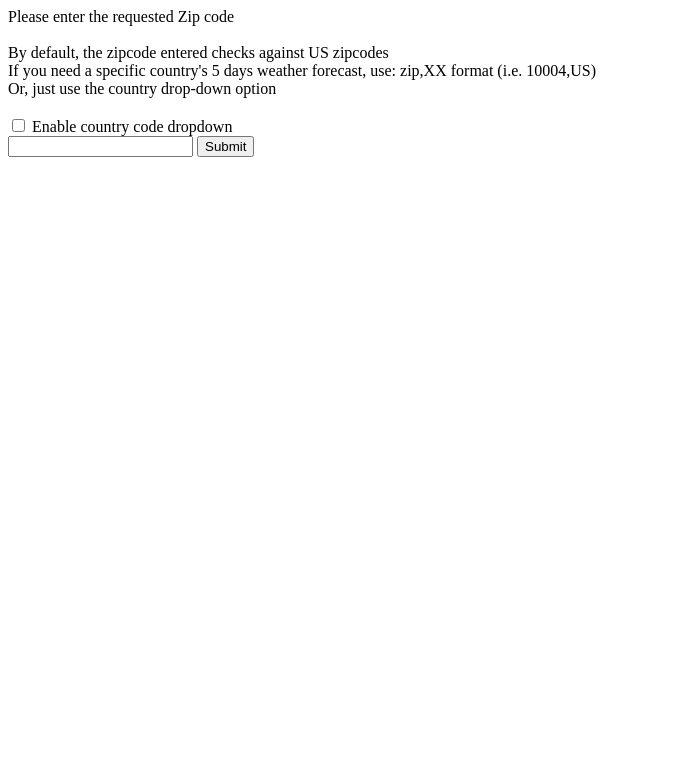
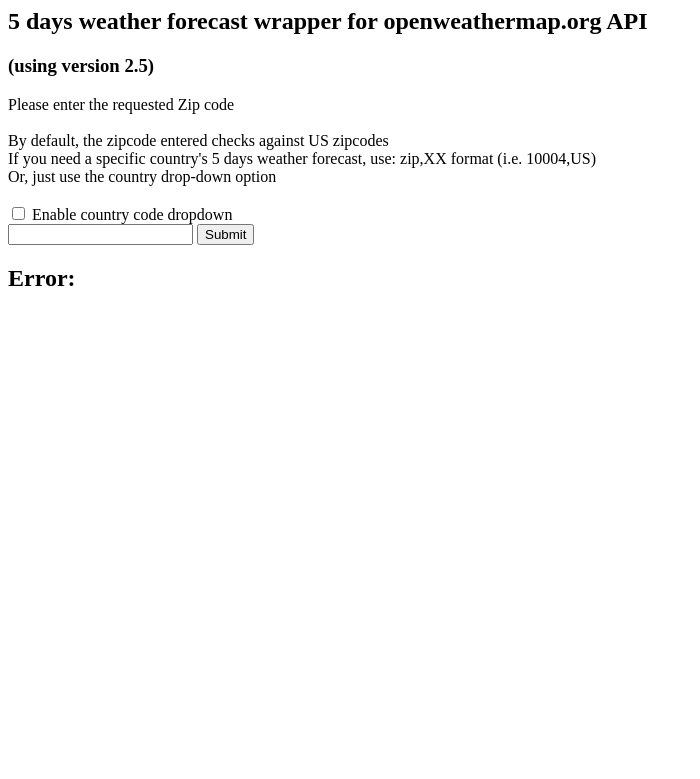
Before and after one commit to mrjoe56/owmchallange, a FastAPI app: page / in a window 1280 px wide. Shown: the top 779 px of the page, without its empty margins (0-700 px from the left). Run offline with FastAPI, Linux system fonts and the light colour scheme.

Commit message:
some html reordering

```diff
--- a/templates/form.html
+++ b/templates/form.html
@@ -26,6 +26,8 @@
     <title>openweathermap.org API wrapper</title>
 </head>
 <body>
+    <h2>5 days weather forecast wrapper for openweathermap.org API</h2>
+    <h3> (using version 2.5)</h3>
     {% for line in direction %}
         {{ line }}
         <br>
@@ -50,6 +52,7 @@
         <input type="hidden" id="selected" name="selected_state" value="{{ selected }}" />
     </form>
     {% if result is defined and result['Titles']|length > 0 %}
+    <h2>Results:</h2>
     <table style="width: 100%;", border="0">
         {% for item in result['Titles'] %}
             <th style="text-align: left;">{{item}}</th>
@@ -64,6 +67,7 @@
         {% endfor %}
     </table>
     {% else %}
+        <h2>Error:</h2>
         {{ result }}
     {% endif %}
 </body>
```
Lines whose indentation alone changed are shown as unchanged.
